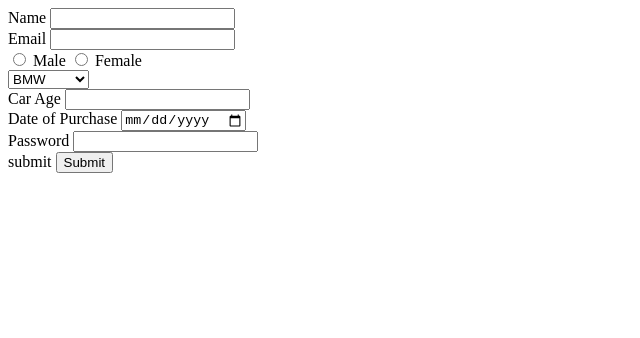
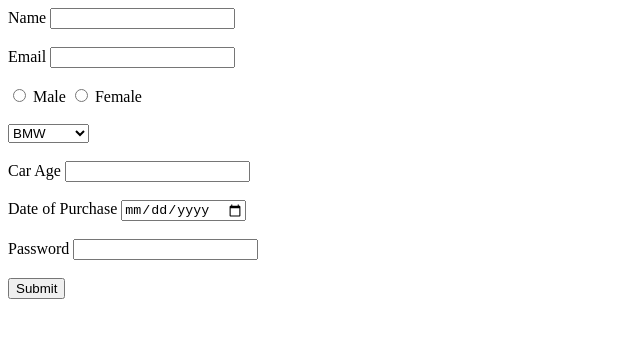
Before and after one commit to acciojob/car-insurance-form-ShivaniF2000, a website: page main.html in a window 1280 px wide. Shown: the whole page, without its empty margins (0-640 px from the left). Drawn offline with Linux system fonts and the light colour scheme.

Commit message:
created a submission

```diff
--- a/main.html
+++ b/main.html
@@ -8,35 +8,38 @@
 
 <body>
 	<!-- the entire body must be written by student -->
-	<form method="get">
+	<form method="post">
         <label for="name">Name</label>
-		<input type="text" id="name" required><br>
+		<input type="text" id="name" required><br><br>
 		<label for="email">Email</label>
-		<input type="email" id="email" required><br>
+		<input type="email" id="email" required><br><br>
+
 
 		<input type="radio" name="gender" value="male" >
-		<label for="gender">Male</label>
+		<label for="male">Male</label>
 		<input type="radio" name="gender" value="female" >
-		<label for="gender">Female</label><br>
+		<label for="female">Female</label><br><br>
 
+		<label for="selecting cars"></label>
 		<select name="cars" id="cars">
 			<option value="cars">BMW</option>
 			<option value="cars">Audi</option>
 			<option value="cars">Mercedez</option>
-		</select><br>
+		</select><br><br>
 
 		<label for="carage">Car Age</label>
-		<input type="text" id="carage" required><br>
+		<input type="text" id="carage" required><br><br>
 
 		<label for="date">Date of Purchase</label>
-		<input type="date" id="dop" required><br>
+		<input type="date" id="dop" required><br><br>
 
 		<label for="password">Password</label>
-		<input type="password" id="password" required><br>
+		<input type="password" id="password" required><br><br>
 
-		<label for="button">submit</label>
-		<input type="submit" name="submit" id="button" required>
+		<label for="submit"></label>
+		<button type="submit">Submit</button>
 </form>
+
     <script type="text/javascript" src="./script.js">
 </script>
 
```
